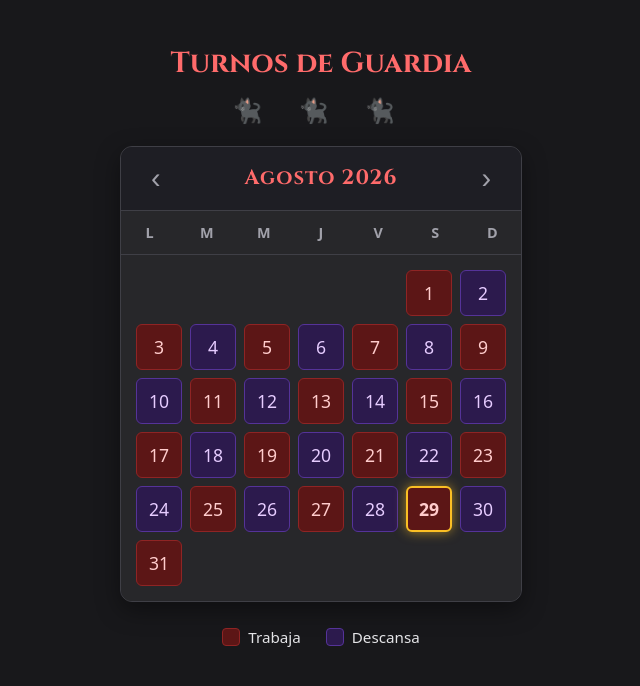
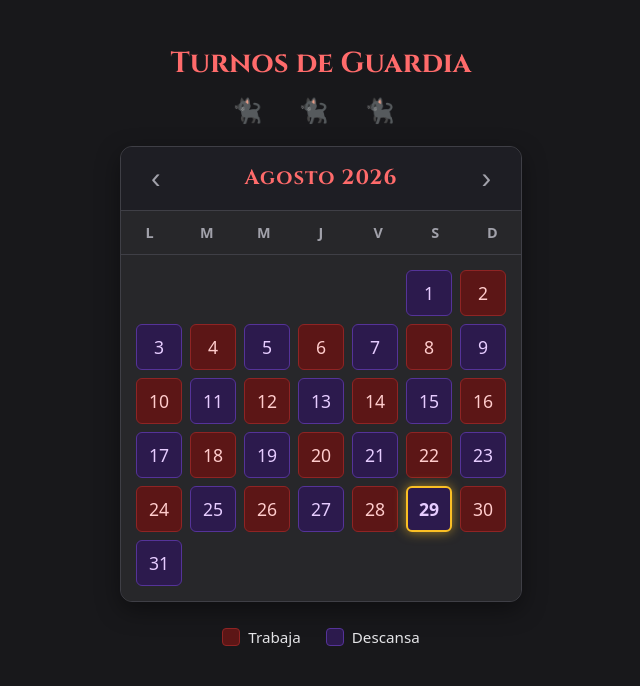
Before and after one commit to zerobathory/Zoldyck07, a plain HTML site: page index.html in a window 1280 px wide. Shown: the whole page, without its empty margins (319-959 px from the left). Drawn offline with Linux system fonts and the light colour scheme.

Commit message:
Update anchor date for calculations in index.html
Actualización descansos

```diff
--- a/index.html
+++ b/index.html
@@ -185,7 +185,7 @@
         let currentDate = new Date(today.getFullYear(), today.getMonth(), 1);
 
         // Fecha Ancla INAMOVIBLE para cálculos: 17 de Julio de 2026 (Descanso)
-        const anchorDateUTC = Date.UTC(2026, 6, 17);
+        const anchorDateUTC = Date.UTC(2026, 9, 2);
         const monthNames = ["Enero", "Febrero", "Marzo", "Abril", "Mayo", "Junio", "Julio", "Agosto", "Septiembre", "Octubre", "Noviembre", "Diciembre"];
 
         function renderCalendar(date) {
```
